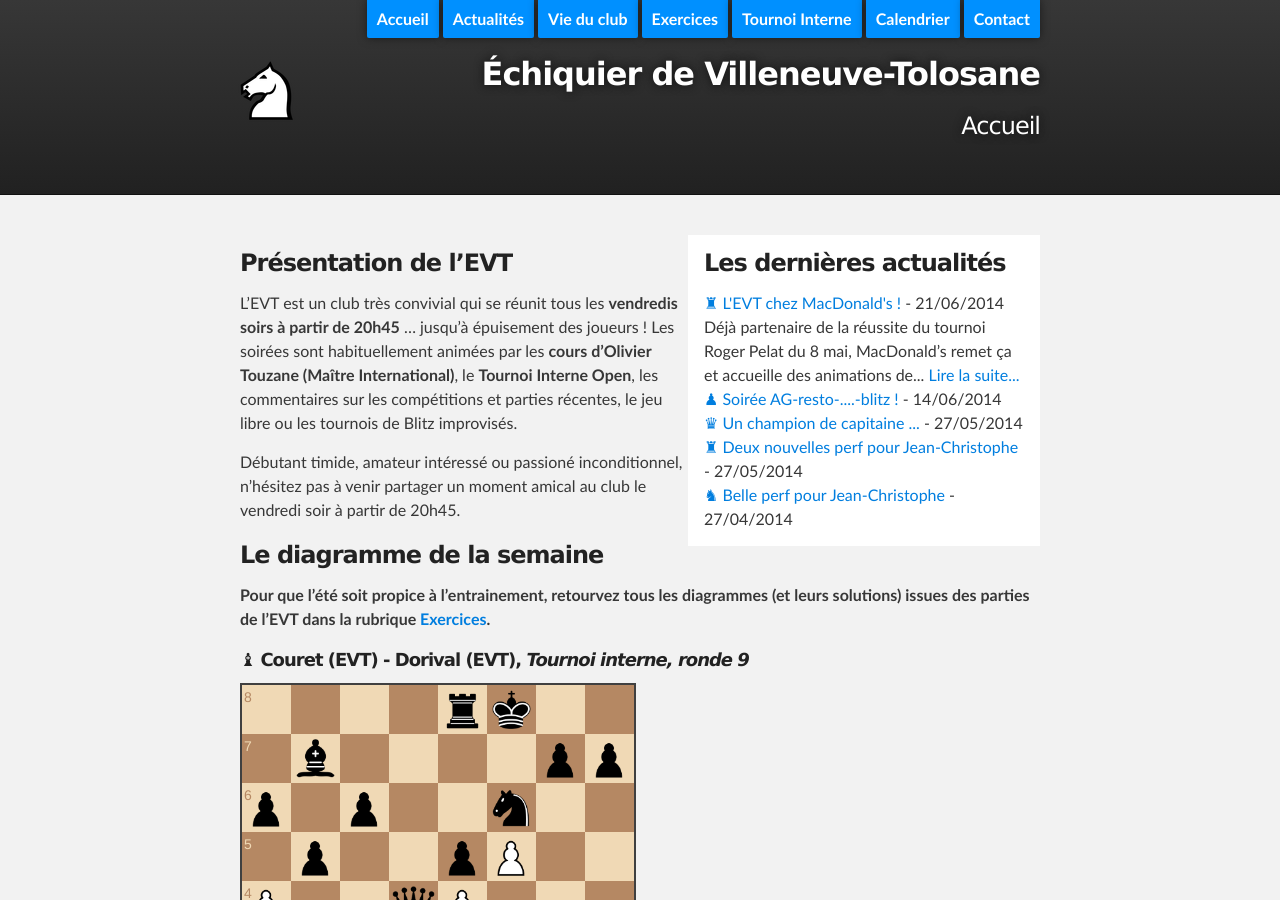
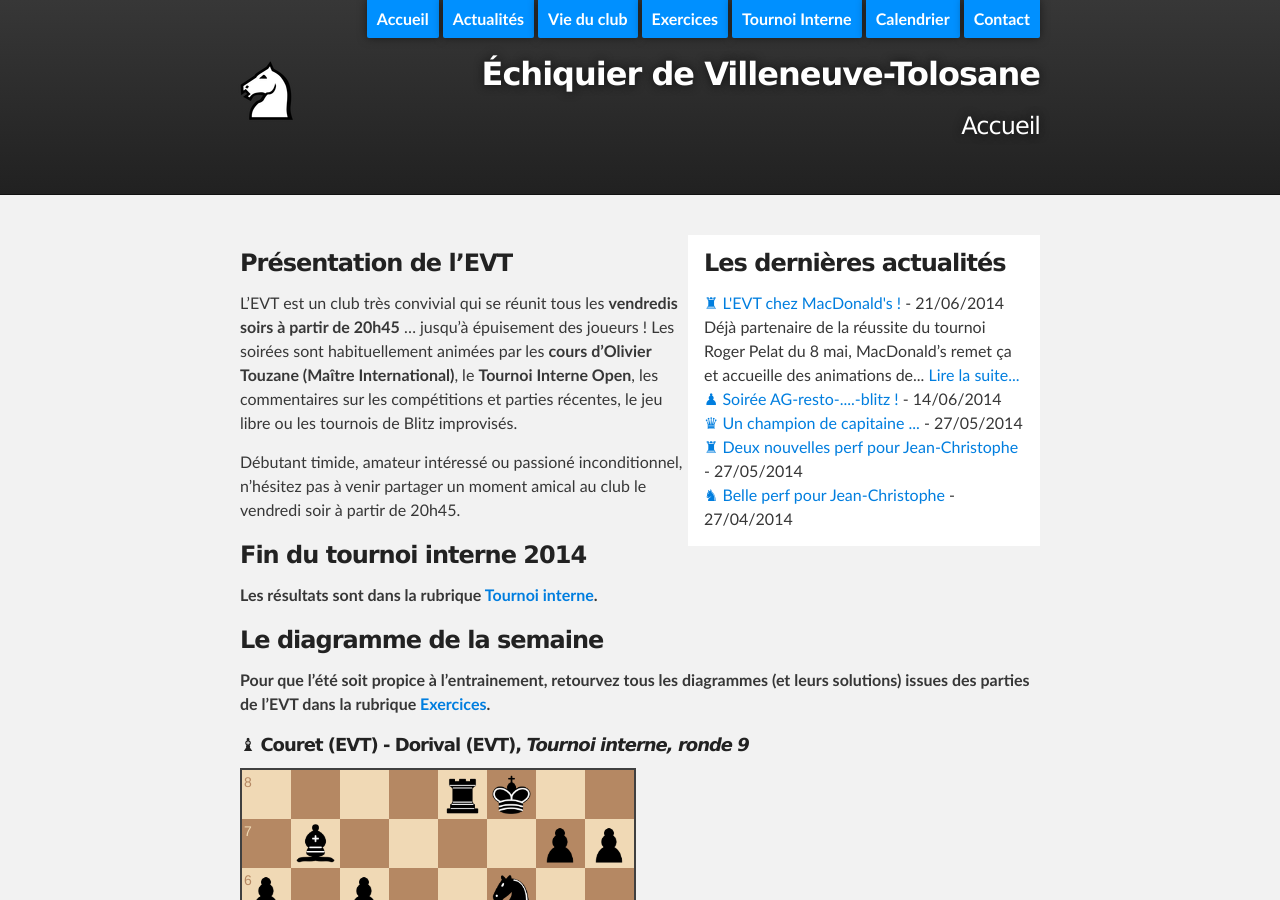
Before and after one commit to echiquier-villeneuve-tolosane/echiquier-villeneuve-tolosane.github.io, a Jekyll site: the page built from index.md, in a window 1280 px wide and 900 px high. Built offline with Jekyll 4.4.1, drawn with Linux system fonts in a browser that asks for light colours; nearby versions of some CDN libraries.

Commit message:
Updated index.md

```diff
--- a/index.md
+++ b/index.md
@@ -11,6 +11,9 @@ L'EVT est un club très convivial qui se réunit tous les **vendredis soirs à p
 
 Débutant timide, amateur intéressé ou passioné inconditionnel, n'hésitez pas à venir partager un moment amical au club le vendredi soir à partir de 20h45.
 
+### Fin du tournoi interne 2014 ###
+
+**Les résultats sont dans la rubrique [Tournoi interne](http://echiquier-villeneuve-tolosane.github.io/tournoiinterne.html "Tournoi Interne").**
 
 ### Le diagramme de la semaine ###
 
```
